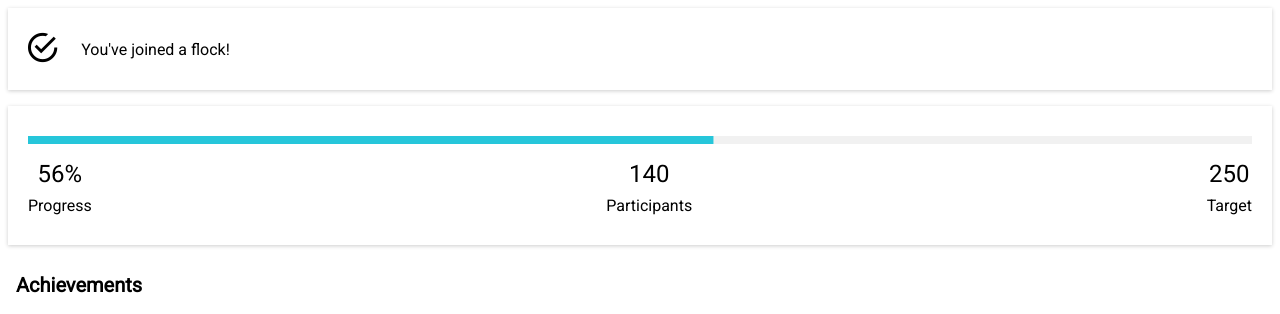
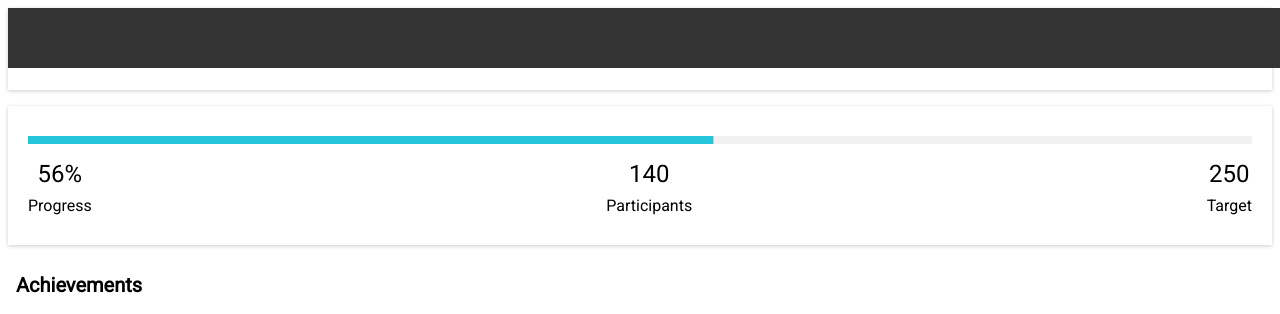
Before and after one commit to hamedahmadi/covey, a Django app: page /user in a window 1280 px wide. Shown: the top 314 px of the page. Run offline with Django 3.2, Linux system fonts and the light colour scheme; some libraries are stand-ins or nearby versions.

Commit message:
Add container for push notification

```diff
--- a/app/templates/current-user.html
+++ b/app/templates/current-user.html
@@ -127,9 +127,18 @@
           width: 36px;
         }
 
+        #push-notification {
+          position: absolute;
+          padding: 10px;
+          background-color: #333;
+          color: #FFF;
+          width: 100%;
+          min-height: 40px;
+        }
       </style>
     </head>
     <body>
+      <div id="push-notification" style="position: absolute; padding: 10px; background-color: #333; color: #FFF; width: 100%; min-height: 40px;"></div>
       <div class="card affirmation">
         <div class="card-icon">
           <div class="ion-android-checkmark-circle"></div>
--- a/app/views.py
+++ b/app/views.py
@@ -33,6 +33,13 @@ def send_push_notification(request):
             "body": "Take the Caltrain today and receive 100 points."
         },
     }
+    data = {
+        "to": "fz1THLwTEi0:APA91bGXWNhIplwYPhQf1ImrmUwNZfRI7cyuNN--OZQpMNe41StRqxWJxpxmu9SFGWbDvtPVPsDNSNkm4n5pstQWEz76GQ2gs7vjJCtY-X7Ra_X-5cNPEZRZ4azjfnD0AzK2XZb3Ud72",
+        "notification" : {
+            "title": "Flock to Caltrain",
+            "body": "Take the Caltrain today and receive 100 points."
+        },
+    }
     response = requests.post('https://fcm.googleapis.com/fcm/send',
                              headers=headers, data=json.dumps(data))
     return HttpResponse('')
```
Also changed, not shown: 1 other file.
